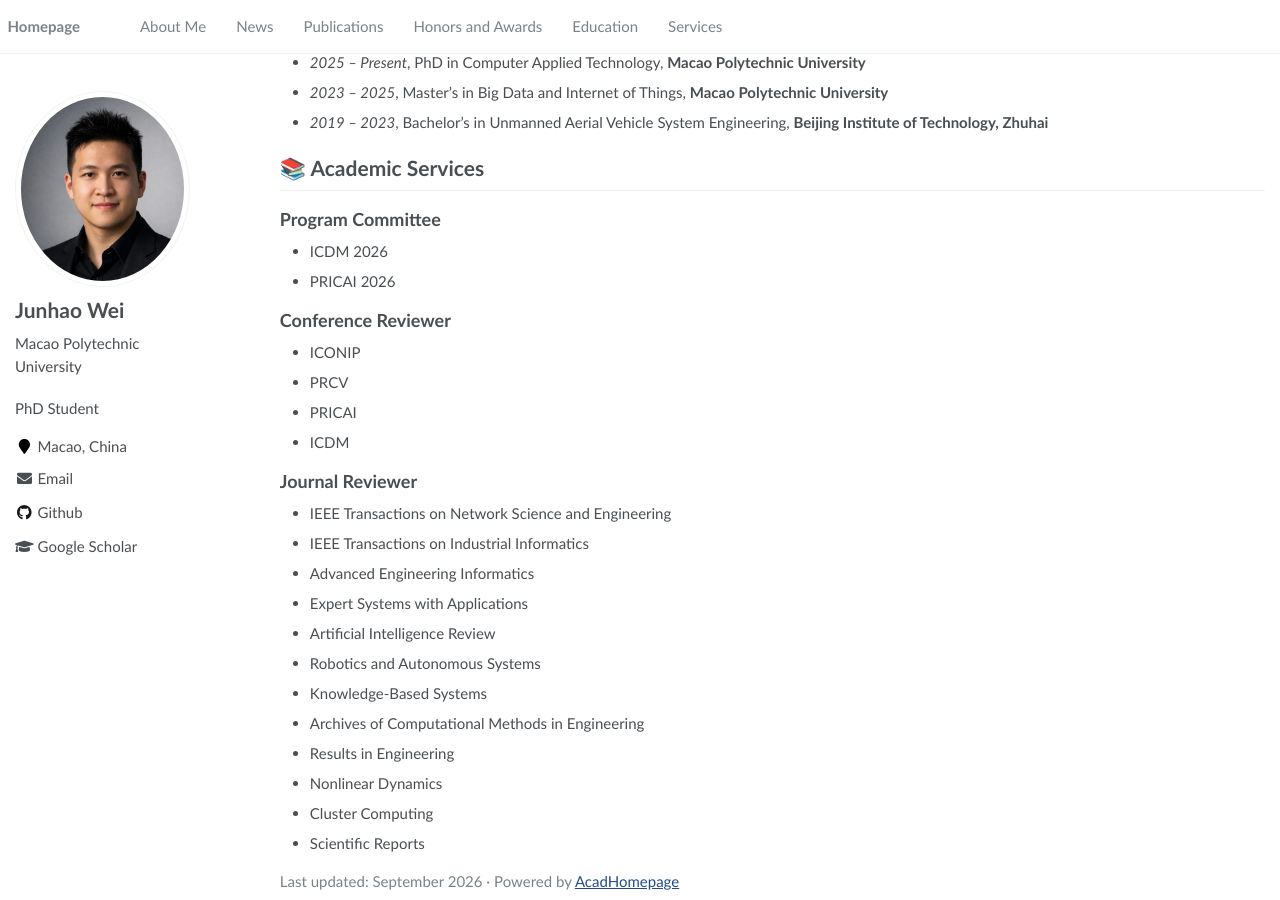
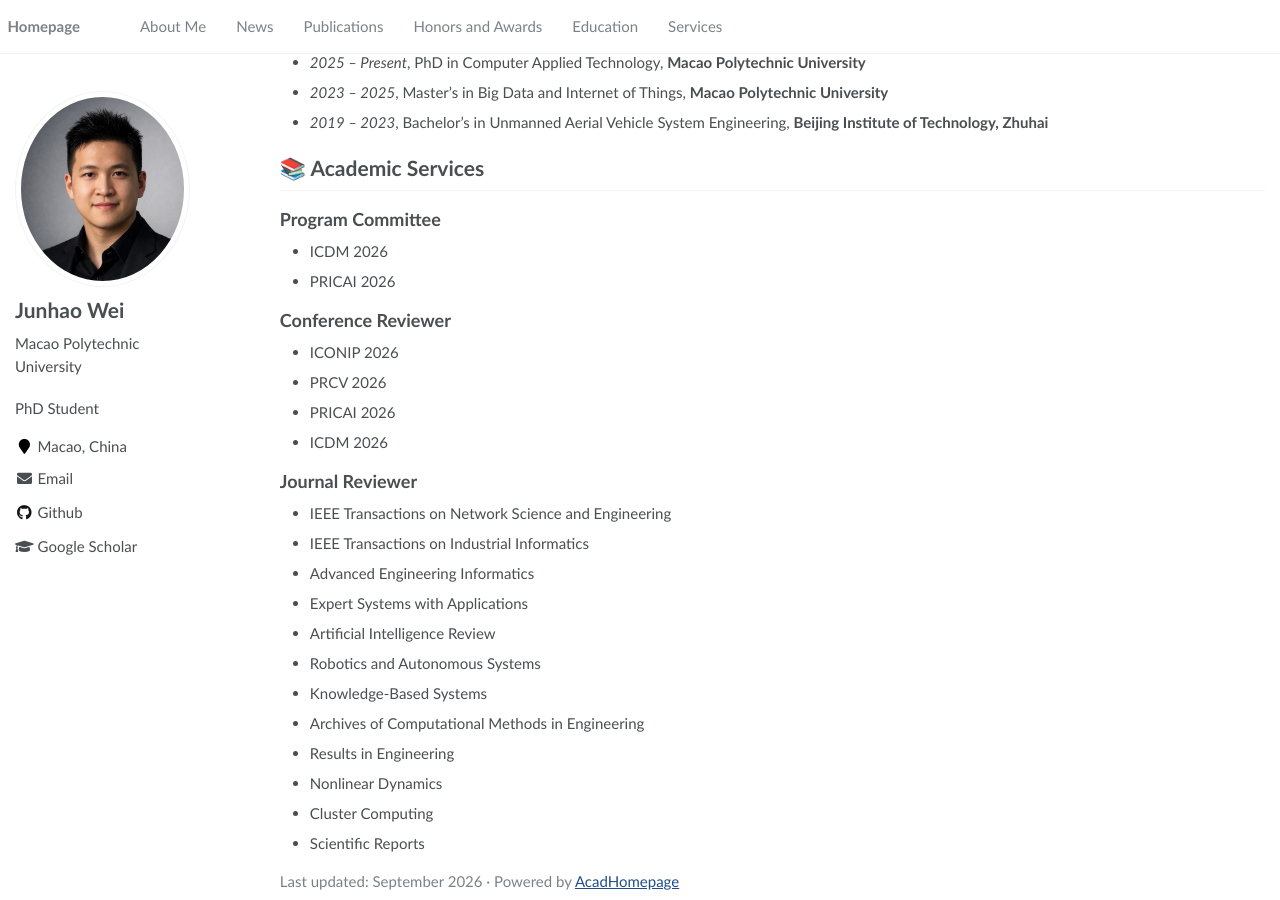
Before and after one commit to JunhaoWei-mpu/JunhaoWei-mpu.github.io, a Jekyll site: the page built from _pages/about.md, in a window 1280 px wide and 900 px high, scrolled down 3181 px. Built offline with Jekyll 4.4.1, drawn with Linux system fonts in a browser that asks for light colours.

Commit message:
Add years to conference reviewer entries

```diff
--- a/_pages/about.md
+++ b/_pages/about.md
@@ -58,10 +58,10 @@ I received my master's degree in Big Data and Internet of Things from Macao Poly
 
 ## Conference Reviewer
 
-- ICONIP
-- PRCV
-- PRICAI
-- ICDM
+- ICONIP 2026
+- PRCV 2026
+- PRICAI 2026
+- ICDM 2026
 
 ## Journal Reviewer
 
```
